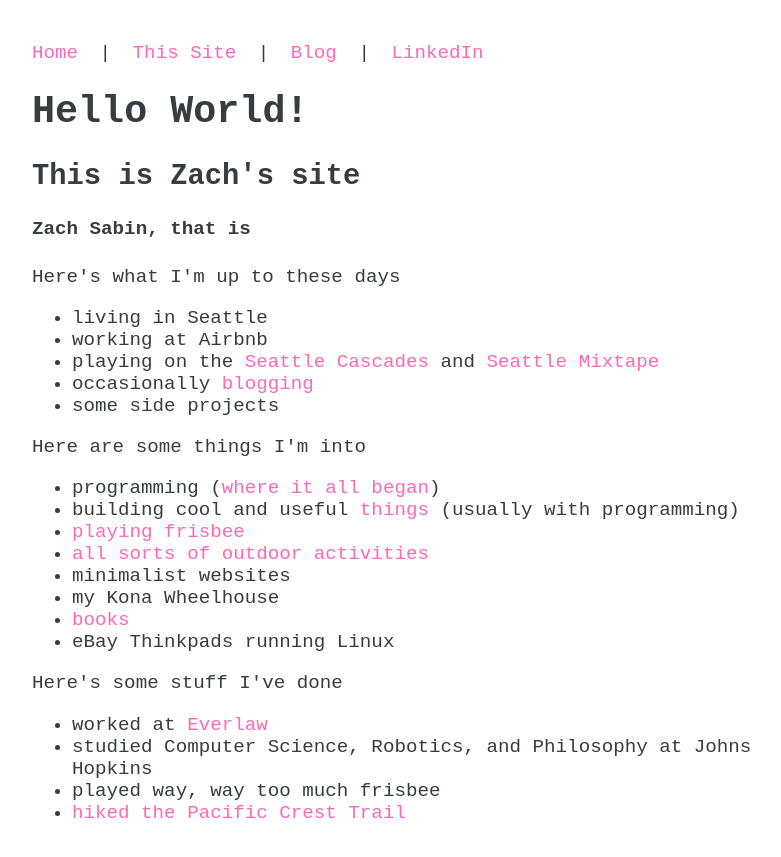
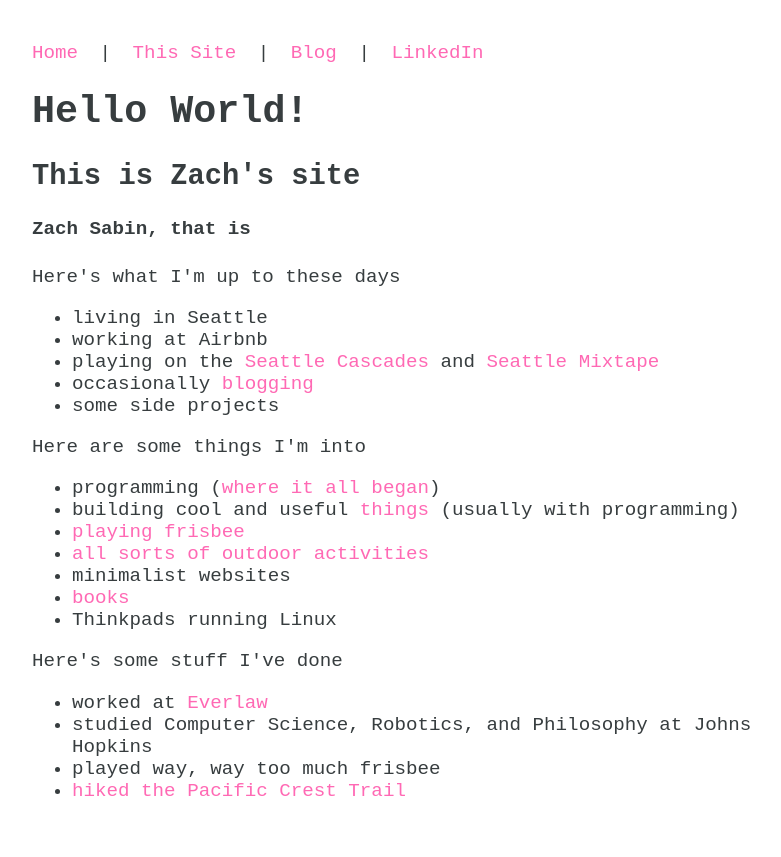
Before and after one commit to zpaines/zpaines.github.io, a Jekyll site: the page built from index.html, in a window 1280 px wide. Shown: the top 857 px of the page, without its empty margins (213-994 px from the left). Built offline with Jekyll 4.4.1, drawn with Linux system fonts in a browser that asks for light colours.

Commit message:
Update index.html

```diff
--- a/index.html
+++ b/index.html
@@ -20,9 +20,8 @@ title: Home
     <li><a href="https://www.youtube.com/watch?v=XZHEKA5Ykfs">playing frisbee</a></li>
     <li><a href="/hiking.html">all sorts of outdoor activities</a></li>
     <li>minimalist websites</li>
-    <li>my Kona Wheelhouse</li>
     <li><a href="/books.html">books</a></li>
-    <li>eBay Thinkpads running Linux</li>
+    <li>Thinkpads running Linux</li>
 </ul>
 <header>Here's some stuff I've done</header>
 <ul>
```
